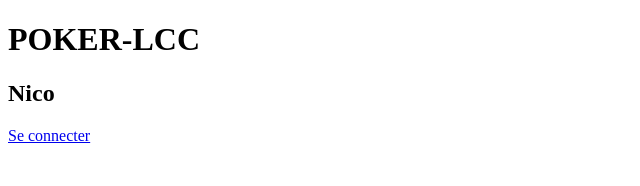
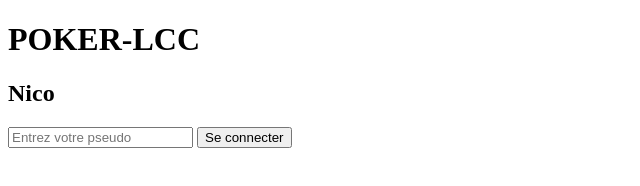
Before and after one commit to nicolas-loretan/POKER-NEW, a website: page public/accueil.html in a window 1280 px wide. Shown: the whole page, without its empty margins (0-640 px from the left). Drawn offline with Linux system fonts and the light colour scheme.

Commit message:
Update accueil.html

```diff
--- a/public/accueil.html
+++ b/public/accueil.html
@@ -13,7 +13,10 @@
 
 
 	<main>
-		<a href="game.html">Se connecter</a>
+		<form id="connectionForm">
+		  <input type="text" id="connectionInput" placeholder="Entrez votre pseudo" required>
+		  <button type="submit">Se connecter</button>
+		</form>
 	</main>
 </body>
 </html>
```
